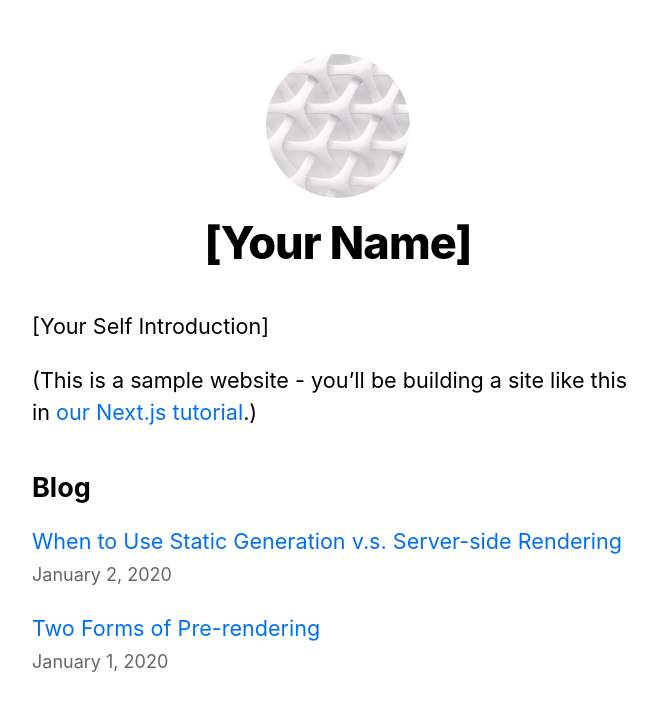
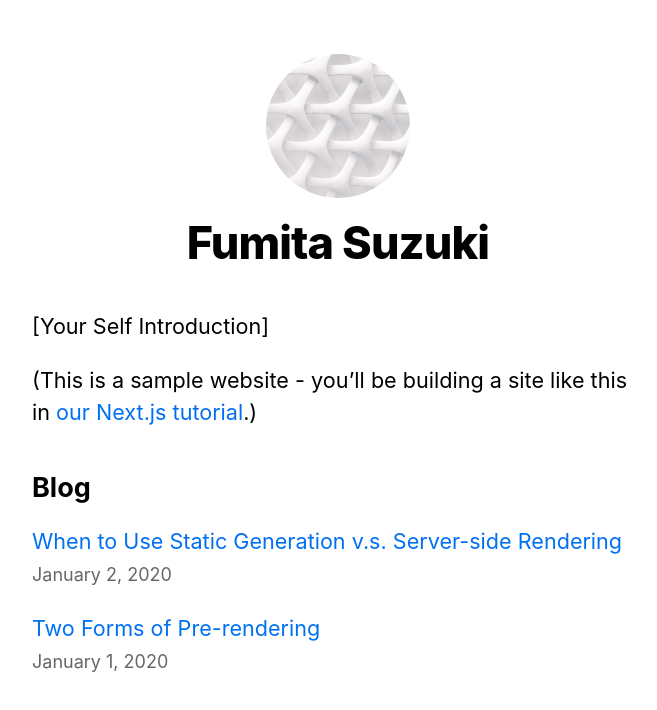
Before and after one commit to fumita/fumita-blog, a Next.js app: page / in a window 1280 px wide. Shown: the top 710 px of the page, without its empty margins (302-959 px from the left). Built offline with nearby package versions, Linux system fonts and the light colour scheme.

Commit message:
Add prettier

```diff
--- a/components/layout.tsx
+++ b/components/layout.tsx
@@ -3,11 +3,18 @@ import Image from 'next/image'
 import styles from './layout.module.css'
 import utilStyles from '../styles/utils.module.css'
 import Link from 'next/link'
+import React from "react";
 
-const name = '[Your Name]'
-export const siteTitle = 'Next.js Sample Website'
+const name = 'Fumita Suzuki'
+export const siteTitle = 'Fumita blog'
 
-export default function Layout({ children, home }) {
+type Props = {
+  children: React.ReactNode
+  home: React.ReactNode
+}
+
+const Layout: React.FC<Props> = (props: Props) => {
+  const {home, children} = props
   return (
     <div className={styles.container}>
       <Head>
@@ -71,3 +78,5 @@ export default function Layout({ children, home }) {
     </div>
   )
 }
+
+export default Layout
--- a/package.json
+++ b/package.json
@@ -19,6 +19,7 @@
   "devDependencies": {
     "@types/node": "^14.14.31",
     "@types/react": "^17.0.2",
+    "prettier": "2.2.1",
     "typescript": "^4.2.2"
   }
 }
--- a/tsconfig.json
+++ b/tsconfig.json
@@ -8,7 +8,7 @@
     ],
     "allowJs": false,
     "skipLibCheck": true,
-    "strict": false,
+    "strict": true,
     "forceConsistentCasingInFileNames": true,
     "noEmit": true,
     "esModuleInterop": true,
```
Also changed, not shown: pages/posts/[id].tsx (renamed from pages/posts/[id].js), 1 other file (tests, documents, lock files or other folders).
